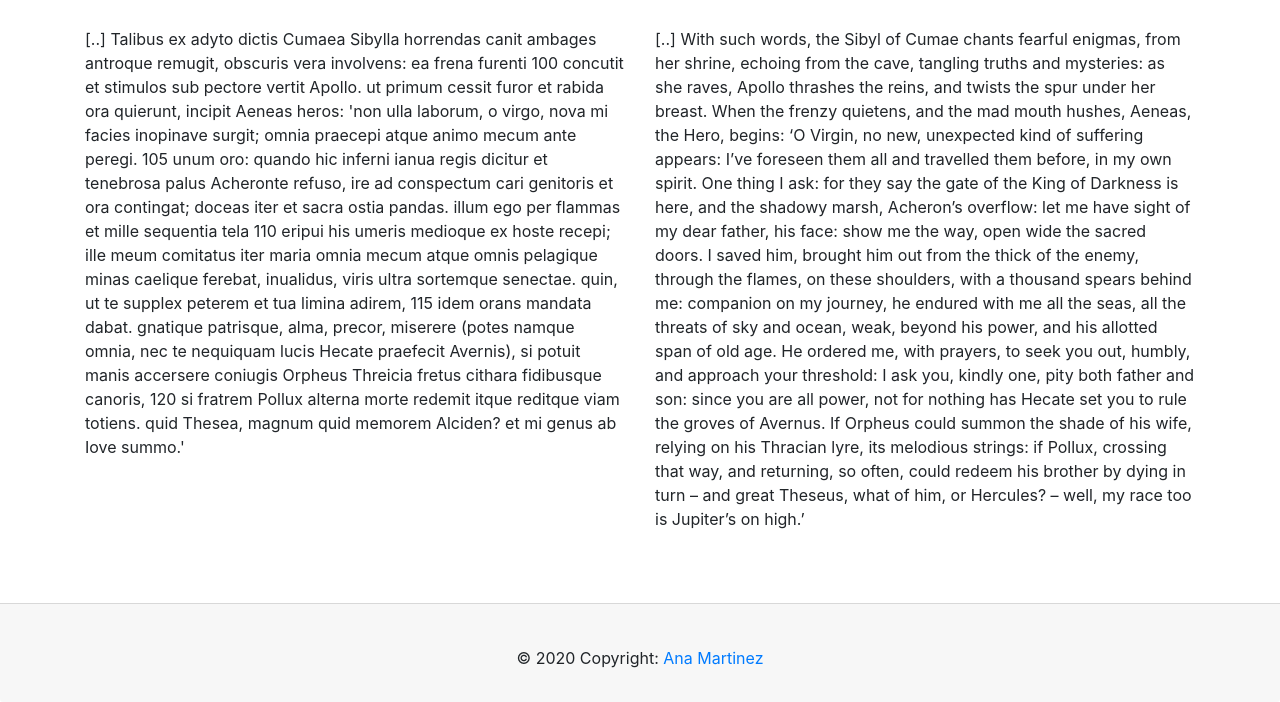
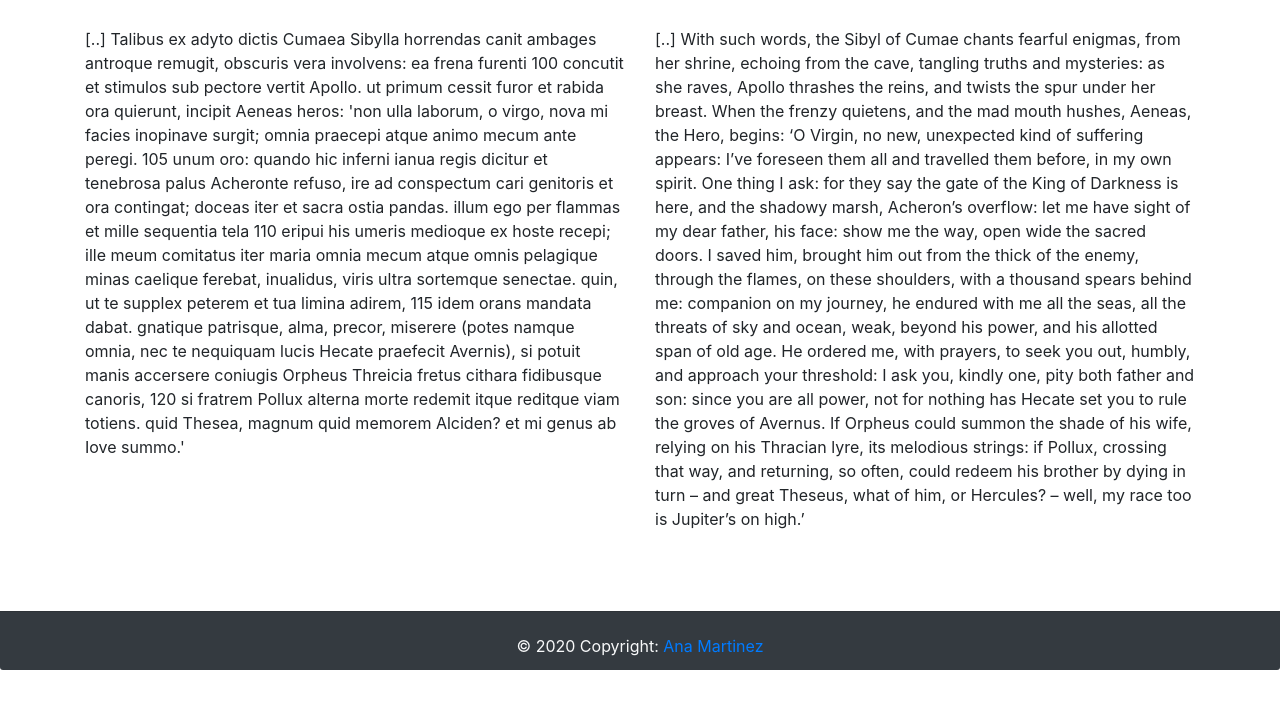
Before and after one commit to amarvila/CS50Course_project0, a plain HTML site: page aeneid.html in a window 1280 px wide. Shown: the part 130-832 px from the top of the page. After the commit the page ends 800 px from the top, so only its background shows below. Drawn offline with Linux system fonts and the light colour scheme.

Commit message:
v1.1 project 0 bugs corrected - footer sticks to the bottom now

```diff
--- a/aeneid.html
+++ b/aeneid.html
@@ -122,10 +122,10 @@
 <br>
 <br>
 <br>
-<footer class="card-footer  mt-auto py-3">
+<footer class="card-footer  bg-dark fixed-bottom">
     <div class="container">
-        <div class="footer-copyright text-center py-3">© 2020 Copyright:
-            <a href="#"> Ana Martinez</a>
+        <div class="footer-copyright text-center text-light ">© 2020 Copyright:
+            <a href="mailto:amarvila@everis.com"> Ana Martinez</a>
         </div>
     </div>
 </footer>
```
Also changed, not shown: carpeDiem.html (+3 -3 lines), diesIrae.html (+3 -3 lines), home.html (+3 -3 lines), loremIpsum.html (+3 -3 lines).
